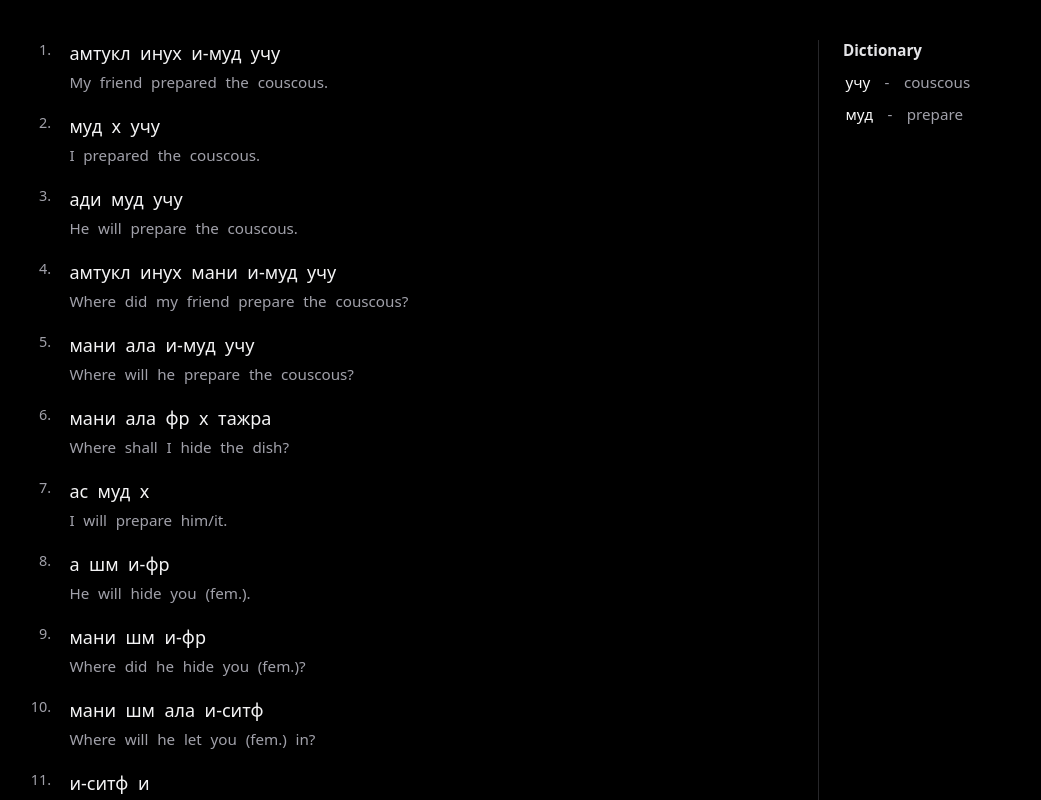
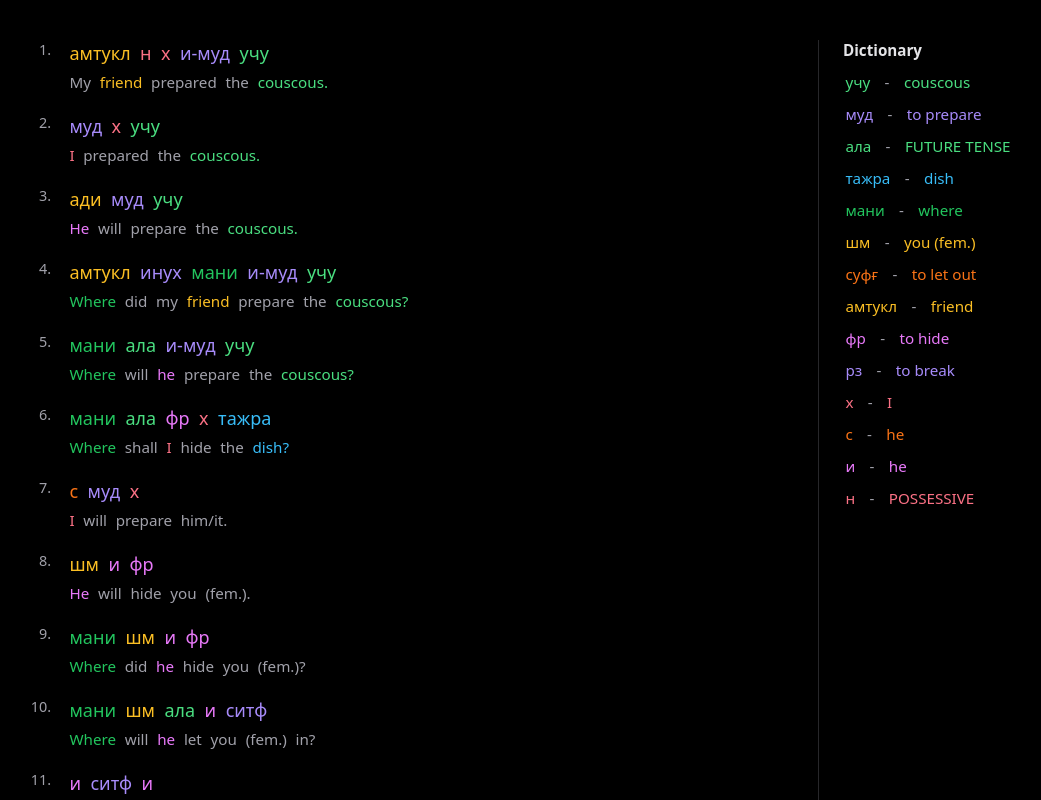
Before and after one commit to vpavlenko/figuig, a Next.js app: page / in a window 1280 px wide. Shown: the top 800 px of the page, without its empty margins (53-1094 px from the left). Built offline with nearby package versions, Linux system fonts and the light colour scheme.

Commit message:
update dictionary

```diff
--- a/app/page.tsx
+++ b/app/page.tsx
@@ -4,12 +4,25 @@ import { useMemo, useState } from "react";
 
 const DICTIONARY = [
   { source: "учу", english: "couscous" },
-  { source: "муд", english: "prepare" },
+  { source: "муд", english: "to prepare" },
+  { source: "ала", english: "FUTURE TENSE" },
+  { source: "тажра", english: "dish" },
+  { source: "мани", english: "where" },
+  { source: "шм", english: "you (fem.)" },
+  { source: "суфғ", english: "to let out" },
+  { source: "амтукл", english: "friend" },
+  { source: "фр", english: "to hide" },
+  { source: "рз", english: "to break" },
+  { source: "х", english: "I" },
+  { source: "с", english: "he" },
+  { source: "и", english: "he" },
+  { source: "н", english: "POSSESSIVE" },
+
 ];
 
 export default function Home() {
   const entries = [
-    { id: 1, source: "амтукл инух и-муд учу", translation: "My friend prepared the couscous." },
+    { id: 1, source: "амтукл н х и-муд учу", translation: "My friend prepared the couscous." },
     { id: 2, source: "муд х учу", translation: "I prepared the couscous." },
     { id: 3, source: "ади муд учу", translation: "He will prepare the couscous." },
     {
@@ -19,20 +32,20 @@ export default function Home() {
     },
     { id: 5, source: "мани ала и-муд учу", translation: "Where will he prepare the couscous?" },
     { id: 6, source: "мани ала фр х тажра", translation: "Where shall I hide the dish?" },
-    { id: 7, source: "ас муд х", translation: "I will prepare him/it." },
-    { id: 8, source: "а шм и-фр", translation: "He will hide you (fem.)." },
-    { id: 9, source: "мани шм и-фр", translation: "Where did he hide you (fem.)?" },
-    { id: 10, source: "мани шм ала и-ситф", translation: "Where will he let you (fem.) in?" },
-    { id: 11, source: "и-ситф и", translation: "He let him in." },
-    { id: 12, source: "и-муд и", translation: "He prepared him/it." },
-    { id: 13, source: "ас и-суфɣ", translation: "He will let him out." },
+    { id: 7, source: "с муд х", translation: "I will prepare him/it." },
+    { id: 8, source: "шм и фр", translation: "He will hide you (fem.)." },
+    { id: 9, source: "мани шм и фр", translation: "Where did he hide you (fem.)?" },
+    { id: 10, source: "мани шм ала и ситф", translation: "Where will he let you (fem.) in?" },
+    { id: 11, source: "и ситф и", translation: "He let him in." },
+    { id: 12, source: "и муд и", translation: "He prepared him/it." },
+    { id: 13, source: "ас и суфғ", translation: "He will let him out." },
     { id: 14, source: "мани с и-ситф", translation: "Where did he let him in?" },
     { id: 15, source: "мани с ала и-фр", translation: "Where will he hide him?" },
-    { id: 16, source: "и-ситф амтукл инс", translation: "He let his friend in." },
+    { id: 16, source: "и-ситф амтукл н с", translation: "He let his friend in." },
     { id: 17, source: "и-рз и", translation: "He broke him/it." },
     { id: 18, source: "фр х шм", translation: "I hid you (fem.)." },
     { id: 19, source: "рз х с", translation: "I broke him/it." },
-    { id: 20, source: "суфɣ х с", translation: "I let (past) him out." },
+    { id: 20, source: "суфғ х с", translation: "I let (past) him out." },
     { id: 21, source: "ад и-рз тажра инух", translation: "" },
     { id: 22, source: "амтукл инух мани шм ала и-фр", translation: "" },
   ];
@@ -56,6 +69,31 @@ export default function Home() {
     }
     return { bySource, byEnglish };
   }, [dictionary]);
+
+  const stemColor = useMemo(() => {
+    const palette = [
+      "#22c55e",
+      "#38bdf8",
+      "#a78bfa",
+      "#f472b6",
+      "#fb7185",
+      "#fbbf24",
+      "#60a5fa",
+      "#34d399",
+      "#f97316",
+      "#e879f9",
+      "#4ade80",
+      "#2dd4bf",
+    ];
+
+    function hashString(value: string) {
+      let hash = 5381;
+      for (let i = 0; i < value.length; i++) hash = (hash * 33) ^ value.charCodeAt(i);
+      return hash >>> 0;
+    }
+
+    return (stem: string) => palette[hashString(stem) % palette.length];
+  }, []);
 
   const [active, setActive] = useState<{
     sourceStem?: string;
@@ -100,13 +138,20 @@ export default function Home() {
         {tokens.map((token, index) => (
           <span key={`${token}-${index}`}>
             {index ? " " : ""}
+            {(() => {
+              const highlighted = isSourceHighlighted(token);
+              const stem = stemSource(token);
+              return (
             <span
               className={`token${isSourceHighlighted(token) ? " is-highlighted" : ""}`}
+              style={highlighted ? undefined : { color: stemColor(stem) }}
               onMouseEnter={() => activateFromSourceToken(token)}
               onMouseLeave={clearActive}
             >
               {token}
             </span>
+              );
+            })()}
           </span>
         ))}
       </div>
@@ -120,13 +165,23 @@ export default function Home() {
         {tokens.map((token, index) => (
           <span key={`${token}-${index}`}>
             {index ? " " : ""}
+            {(() => {
+              const highlighted = isEnglishHighlighted(token);
+              const englishNormalized = normalizeEnglish(token);
+              const linkedStem = dictionaryIndex.byEnglish.get(englishNormalized) ?? null;
+              return (
             <span
               className={`token${isEnglishHighlighted(token) ? " is-highlighted" : ""}`}
+              style={
+                highlighted || !linkedStem ? undefined : { color: stemColor(linkedStem) }
+              }
               onMouseEnter={() => activateFromEnglishToken(token)}
               onMouseLeave={clearActive}
             >
               {token}
             </span>
+              );
+            })()}
           </span>
         ))}
       </div>
@@ -162,6 +217,7 @@ export default function Home() {
                   className={`token dictionary-source${
                     isSourceActive ? " is-highlighted" : ""
                   }`}
+                  style={isSourceActive ? undefined : { color: stemColor(entry.source) }}
                   onMouseEnter={() =>
                     setActive({ sourceStem: entry.source, english: entry.english })
                   }
@@ -174,6 +230,7 @@ export default function Home() {
                   className={`token dictionary-english${
                     isEnglishActive ? " is-highlighted" : ""
                   }`}
+                  style={isEnglishActive ? undefined : { color: stemColor(entry.source) }}
                   onMouseEnter={() =>
                     setActive({ sourceStem: entry.source, english: entry.english })
                   }
```
